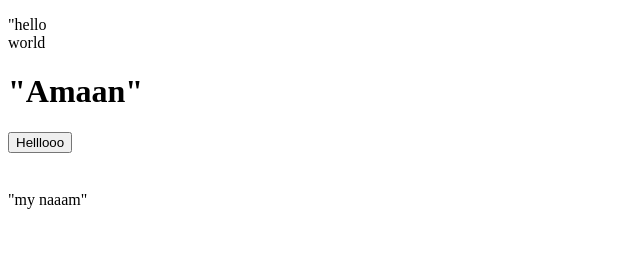
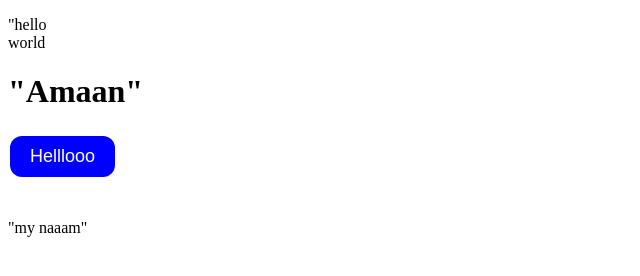
Before and after one commit to invinci009/learning, a plain HTML site: page index.html in a window 1280 px wide. Shown: the whole page, without its empty margins (0-640 px from the left). Drawn offline with Linux system fonts and the light colour scheme.

Commit message:
added button effects

```diff
--- a/index.html
+++ b/index.html
@@ -1,6 +1,9 @@
 <!DOCTYPE html>
+<head>
+</head>
+<link rel="stylesheet" type="text/css" href="style.css">
+</head>
 <body>
-
 
     <p>"hello <br> world</p>
     <h1>
--- a/style.css
+++ b/style.css
@@ -7,7 +7,7 @@
 
 .hello {
     background-color: blue;
-    color: yellow;
+    color: white;
     border: none;
     padding: 10px 20px;
     text-align: center;
```
